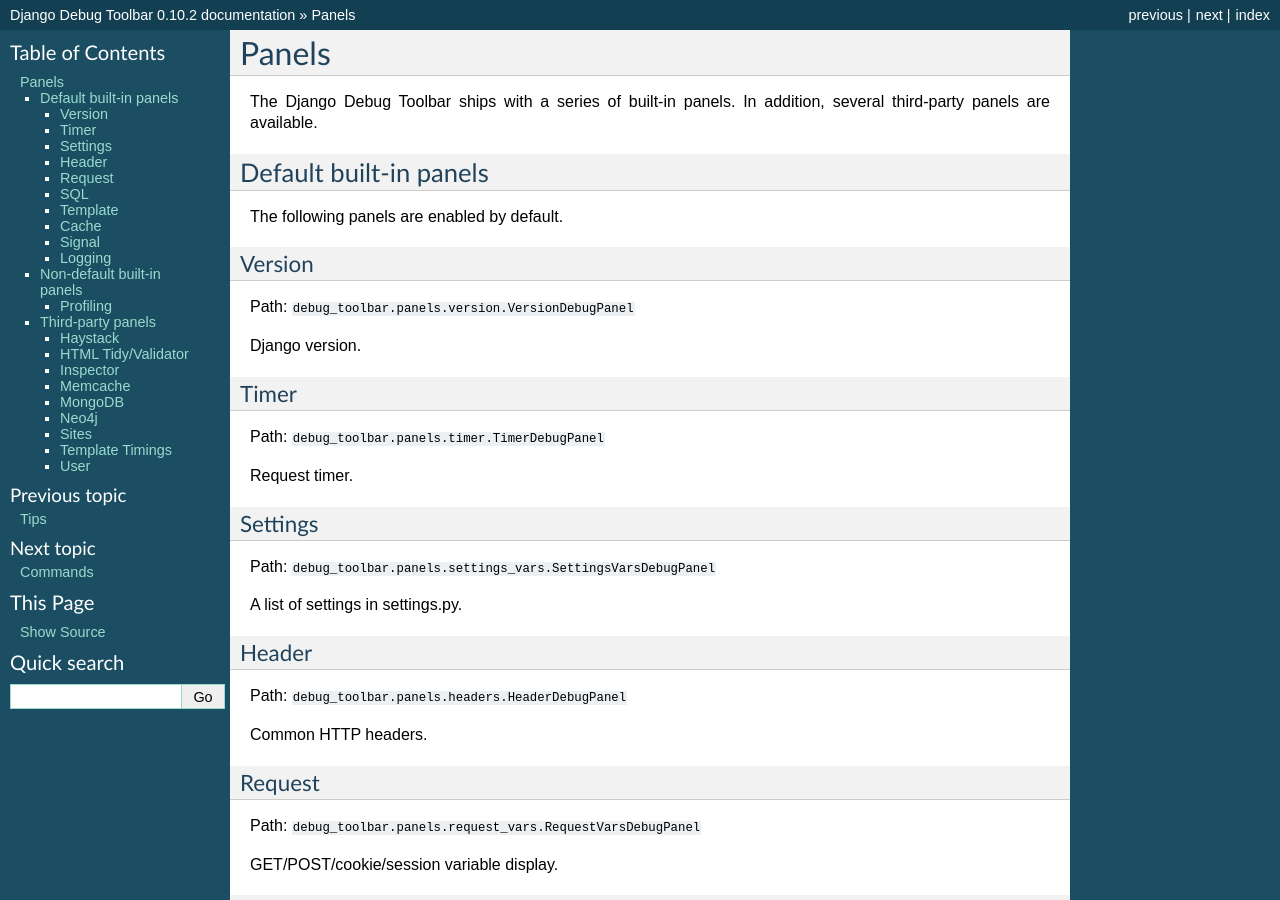
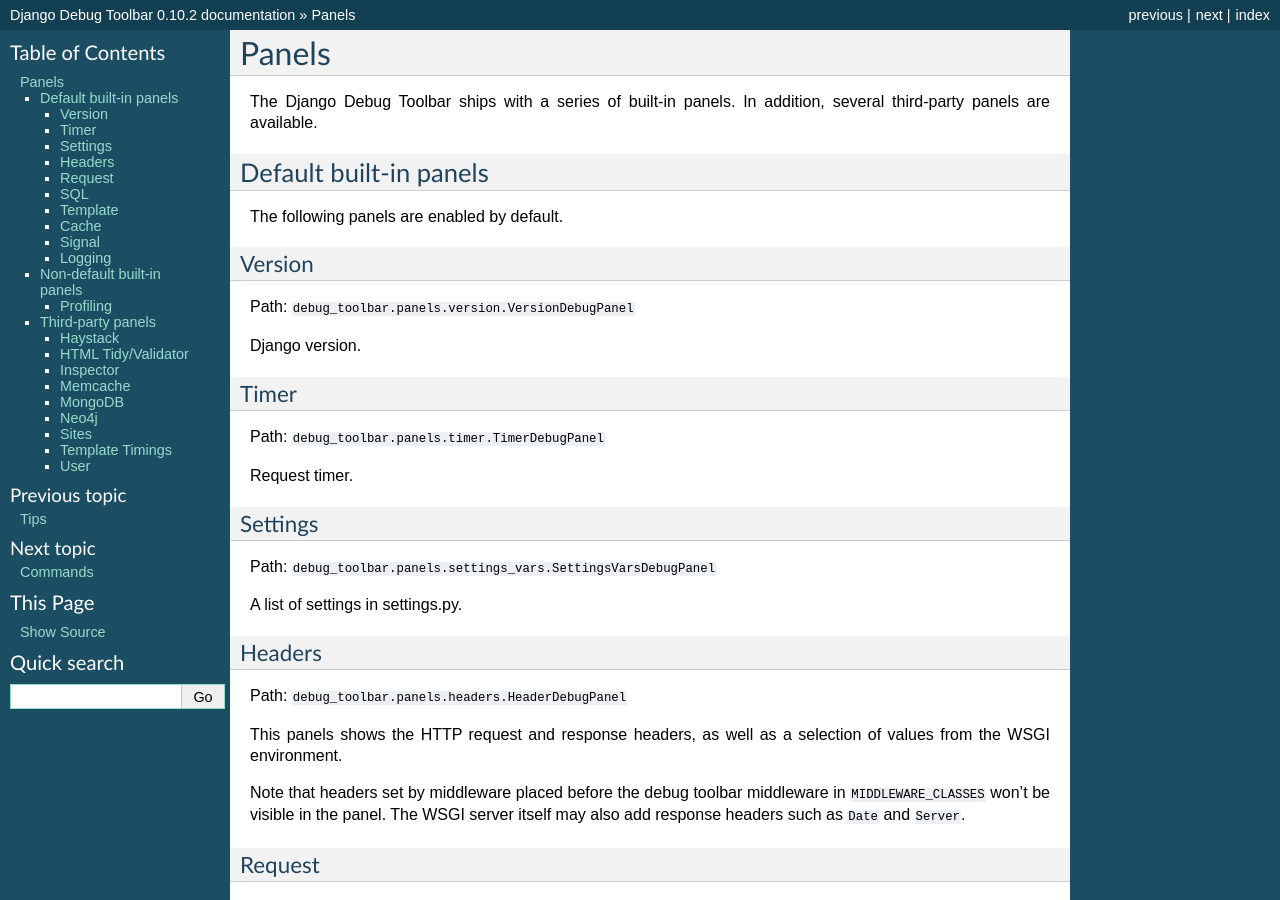
Before and after one commit to jazzband/django-debug-toolbar, a Sphinx documentation site: the page built from docs/panels.rst, in a window 1280 px wide and 900 px high. Built offline with Sphinx 7.4.7, drawn with Linux system fonts in a browser that asks for light colours.

Commit message:
Add response headers to the Headers panel.

```diff
--- a/docs/panels.rst
+++ b/docs/panels.rst
@@ -30,12 +30,17 @@
 
 A list of settings in settings.py.
 
-Header
-~~~~~~
+Headers
+~~~~~~~
 
 Path: ``debug_toolbar.panels.headers.HeaderDebugPanel``
 
-Common HTTP headers.
+This panels shows the HTTP request and response headers, as well as a
+selection of values from the WSGI environment.
+
+Note that headers set by middleware placed before the debug toolbar middleware
+in ``MIDDLEWARE_CLASSES`` won't be visible in the panel. The WSGI server
+itself may also add response headers such as ``Date`` and ``Server``.
 
 Request
 ~~~~~~~
```
Also changed, not shown: docs/installation.rst (+4 -3 lines), 3 other files.
